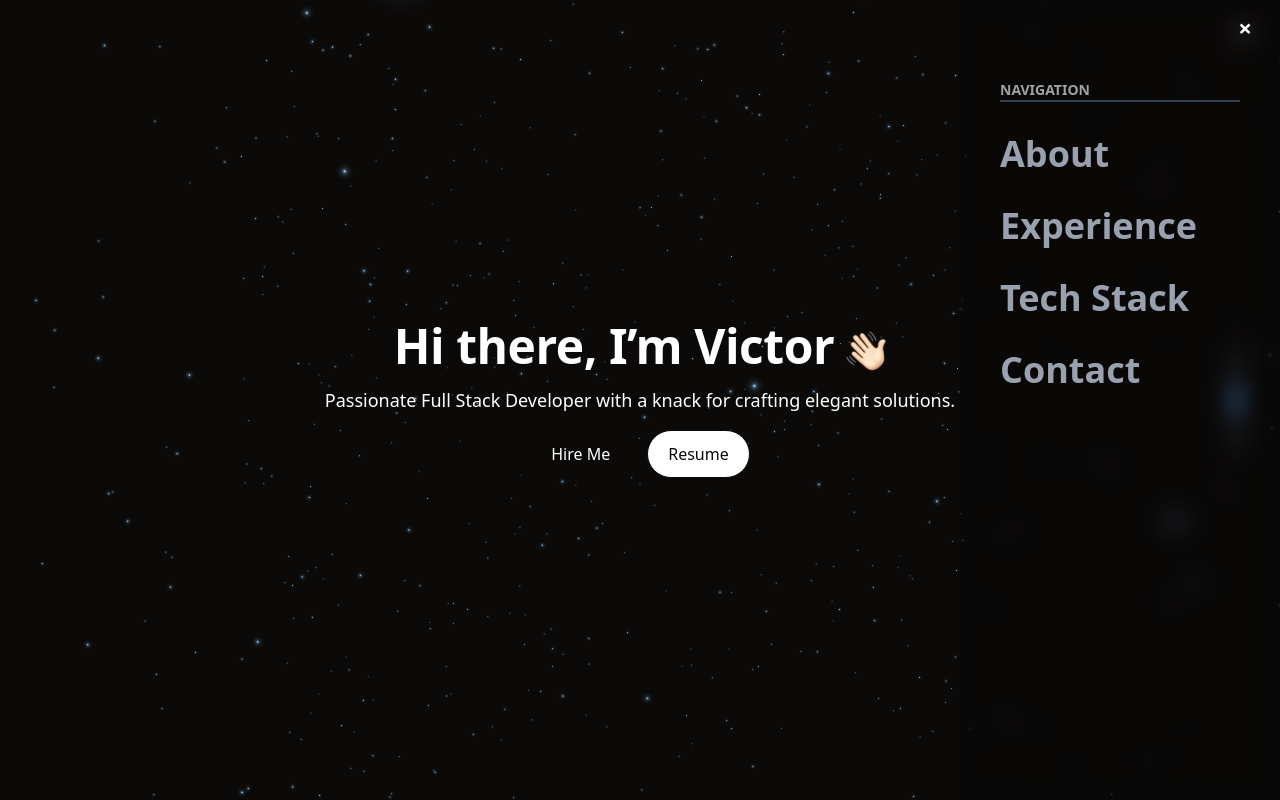
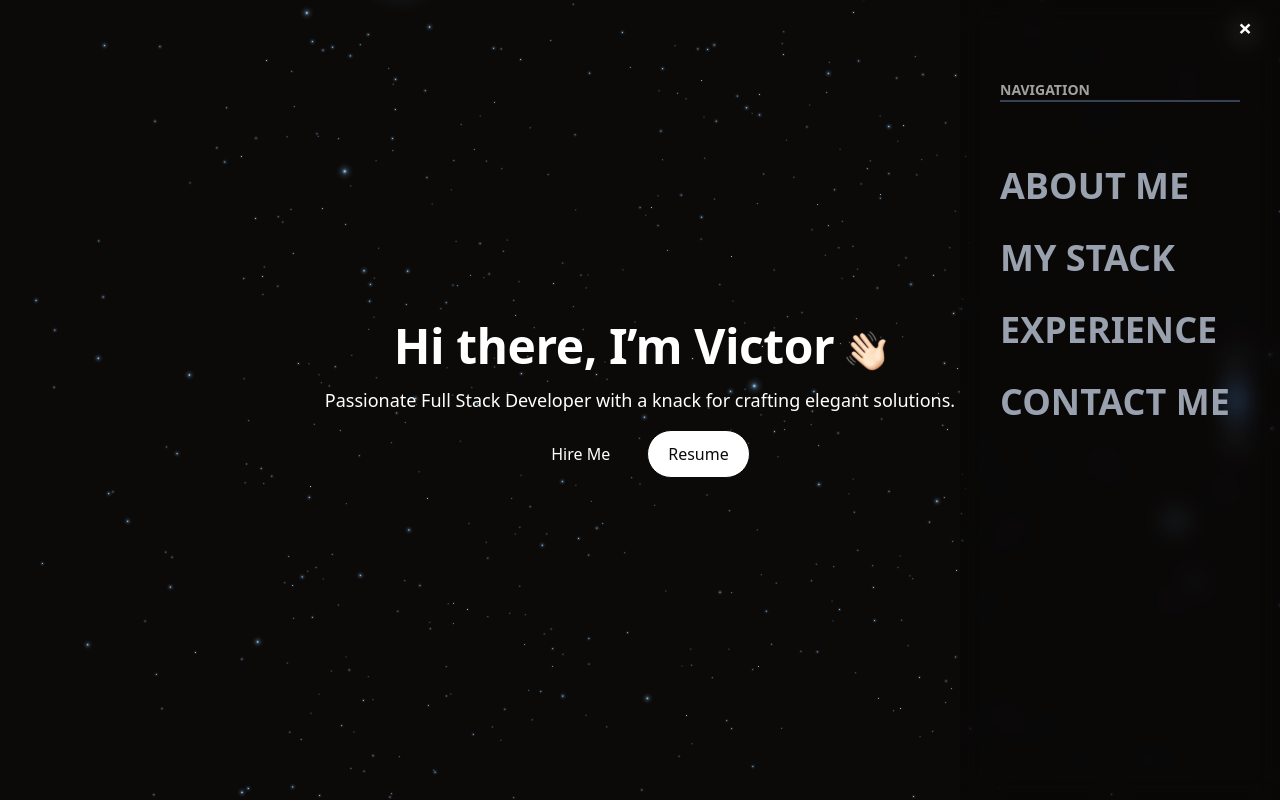
Before and after one commit to VictorAtencio-21/portfolio, a Next.js app: page / in a window 1280 px wide. Both pictures are taken after a click on the button 1244 px from the left and 32 px from the top of the page. Shown: the top 800 px of the page. Built offline with nearby package versions, Linux system fonts and the light colour scheme.

Commit message:
feat: update layout components for improved section navigation and scrolling behavior

```diff
--- a/src/app/layout.tsx
+++ b/src/app/layout.tsx
@@ -28,7 +28,7 @@ export default function RootLayout({
   return (
     <html lang="en">
       <body
-        className={`${geistSans.variable} ${geistMono.variable} antialiased bg-foreground text-background`}
+        className={`${geistSans.variable} ${geistMono.variable} antialiased bg-foreground text-background scroll-smooth`}
       >
         <BackgroundCanvas />
         <Header />
--- a/src/components/custom/Section.tsx
+++ b/src/components/custom/Section.tsx
@@ -48,7 +48,7 @@ const Section: React.FC<SectionProps> = ({
       ref={container}
       /* exactly 100 vh, centres the content, snaps into place */
       className="h-screen w-full flex items-center justify-center snap-start px-4"
-      id={section.title || undefined}
+      id={`section-${section.positionId}`}
     >
       {/* your inner wrapper stays the same */}
       <div className="w-full max-w-7xl flex flex-col gap-2 items-center justify-center">
--- a/src/components/layout/Navigation.tsx
+++ b/src/components/layout/Navigation.tsx
@@ -11,10 +11,11 @@ const Navigation = ({
 }) => {
   // Side bar navigation menu
   const Links = [
-    { name: "About", href: "#about" },
-    { name: "Experience", href: "#experience" },
-    { name: "Tech Stack", href: "#stack" },
-    { name: "Contact", href: "#contact" },
+    { title: "", positionId: 0 },
+    { title: "ABOUT ME", positionId: 1 },
+    { title: "MY STACK", positionId: 2 },
+    { title: "EXPERIENCE", positionId: 3 },
+    { title: "CONTACT ME", positionId: 4 },
   ];
 
   return (
@@ -53,13 +54,13 @@ const Navigation = ({
               onClick={onClose} // Close the menu when a link is clicked
             >
               <Link
-                key={index}
-                href={link.href}
+                key={link.positionId}
+                href={`#section-${link.positionId}`}
                 className={cn(
                   "text-4xl font-bold text-gray-400 hover:text-white transition-colors duration-300"
                 )}
               >
-                {link.name}
+                {link.title}
               </Link>
             </motion.div>
           ))}
```
